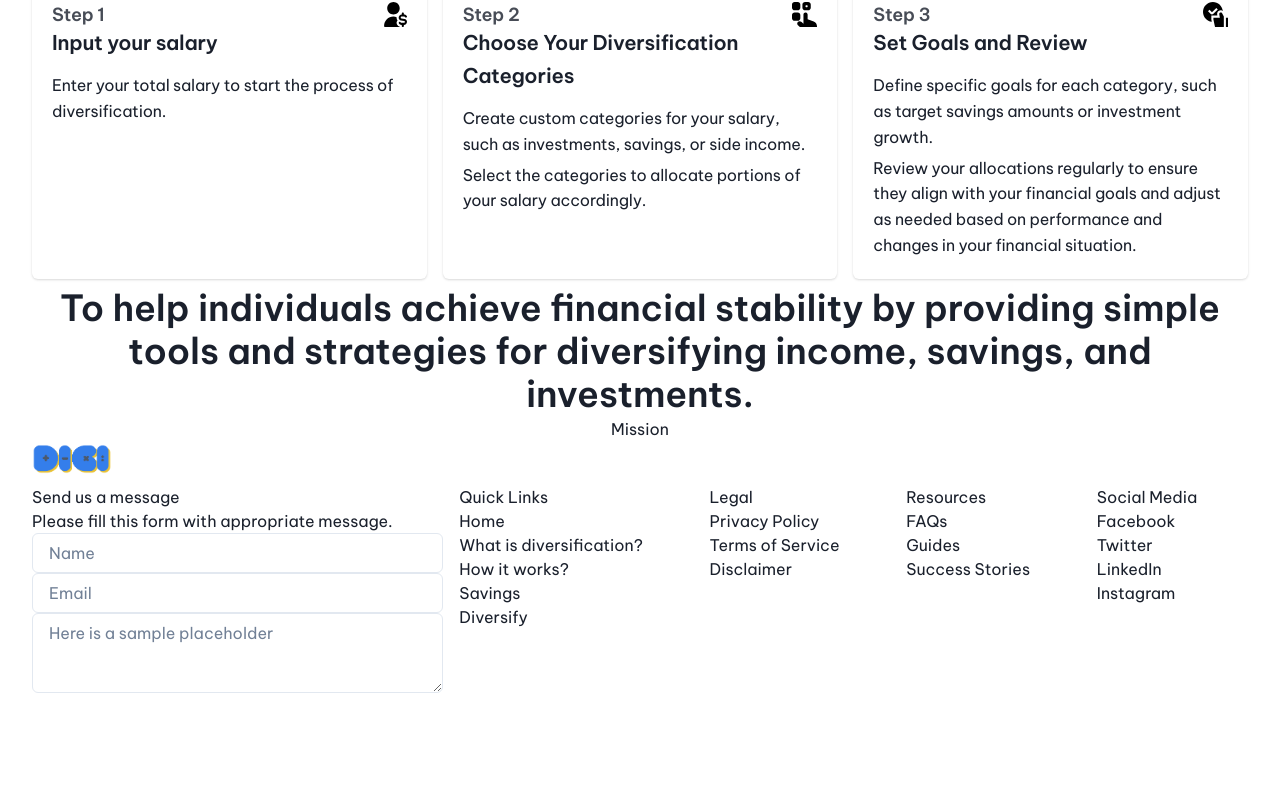
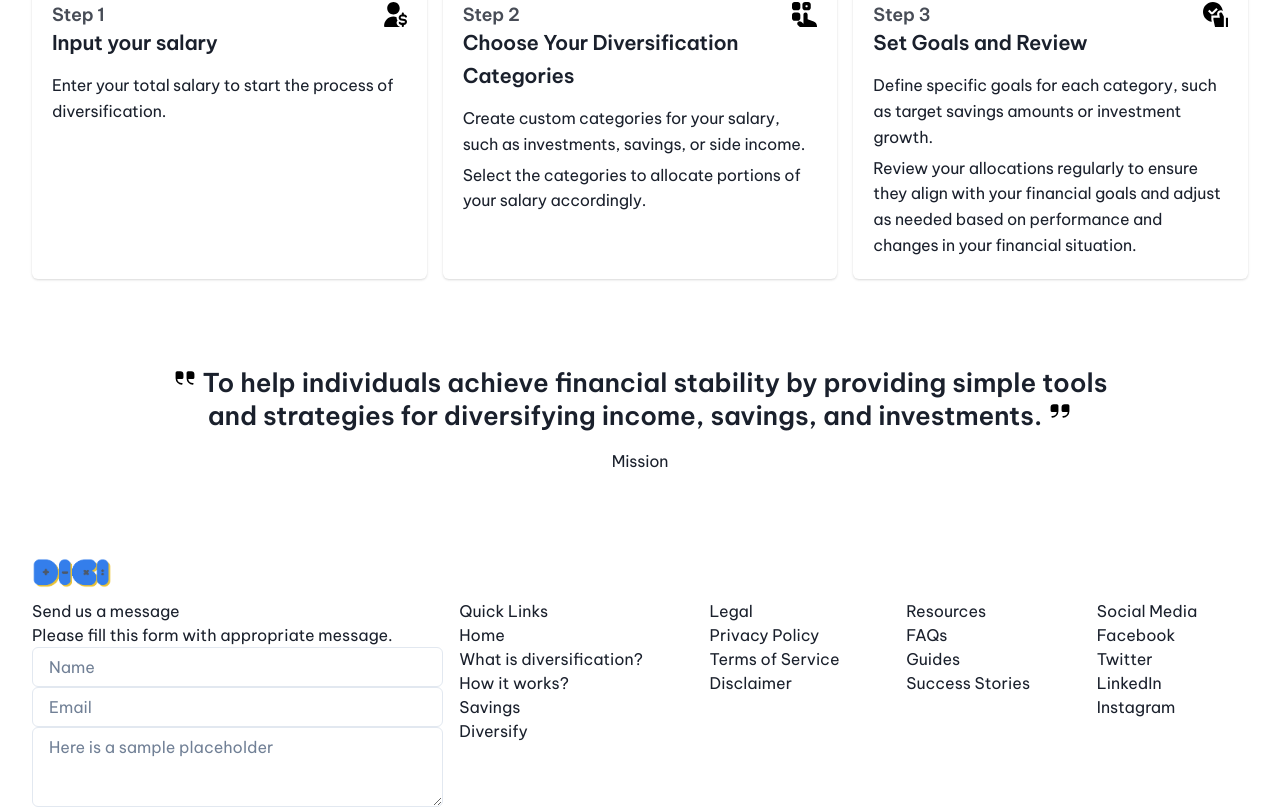
Before and after one commit to irefranscosme/digi, a Next.js app: page / in a window 1280 px wide. Shown: the part 1230-2037 px from the top of the page. Before the commit the page ends 1923 px from the top, so only its background shows below. Built offline with nearby package versions, Linux system fonts and the light colour scheme.

Commit message:
mission layout

```diff
--- a/app/sections/how.tsx
+++ b/app/sections/how.tsx
@@ -19,6 +19,7 @@ const How = () => {
             flexDirection="column"
             justifyContent={'center'}
             gap="8"
+            paddingBlock={['20', '20', '20', '0']}
         >
             <Flex justifyContent="center" alignItems="center">
                 <Flex flexDirection="column">
--- a/app/sections/mission.tsx
+++ b/app/sections/mission.tsx
@@ -1,23 +1,67 @@
-import { Box, Flex, Heading, Text } from '@chakra-ui/react';
+import { Flex, Heading, Image, Text } from '@chakra-ui/react';
 import React from 'react';
 
 const Mission = () => {
     return (
         <Flex
             isolation="isolate"
+            position="relative"
             flexDirection="column"
-            paddingBlock={['20', '20', '0']}
-            alignItems={['unset', 'unset', 'center']}
+            justifyContent={'center'}
+            gap="8"
+            paddingBlock={['20', '20', '20', '20']}
+            alignItems={'center'}
         >
-            <Flex justifyContent="center" alignItems="center">
-                <Box>
-                    <Heading textAlign="center">
+            <Flex
+                justifyContent="center"
+                alignItems="center"
+                minWidth="28em"
+                maxWidth="60em"
+            >
+                <Flex gap="4" position="relative" flexDirection={'column'}>
+                    <Heading
+                        textAlign="center"
+                        lineHeight="1.272"
+                        letterSpacing="-0.014"
+                        fontSize="1.618em"
+                    >
+                        <span>
+                            <Image
+                                src="assets/icons/quote-left.svg"
+                                alt="quote-left.svg"
+                                width={6}
+                                height={6}
+                                sx={{
+                                    WebkitTransform: 'scaleX(-1)',
+                                    transform: 'scaleX(-1)',
+                                }}
+                                display={'inline-block'}
+                                pb={'0.2em'}
+                            />
+                        </span>{' '}
                         To help individuals achieve financial stability by
                         providing simple tools and strategies for diversifying
-                        income, savings, and investments.
+                        income, savings, and investments.{' '}
+                        <span>
+                            <Image
+                                src="assets/icons/quote-right.svg"
+                                alt="quote-right.svg"
+                                width={6}
+                                height={6}
+                                display={'inline-block'}
+                                pb={'0.2em'}
+                            />
+                        </span>
                     </Heading>
-                    <Text textAlign="center">Mission</Text>
-                </Box>
+                    <Text
+                        textAlign="center"
+                        lineHeight="1.618em"
+                        letterSpacing="-0.011em"
+                        fontSize="1em"
+                    >
+                        Mission
+                    </Text>
+                </Flex>
             </Flex>
         </Flex>
     );
```
Also changed, not shown: public/assets/icons/quote-left.svg (added), public/assets/icons/quote-right.svg (added).
